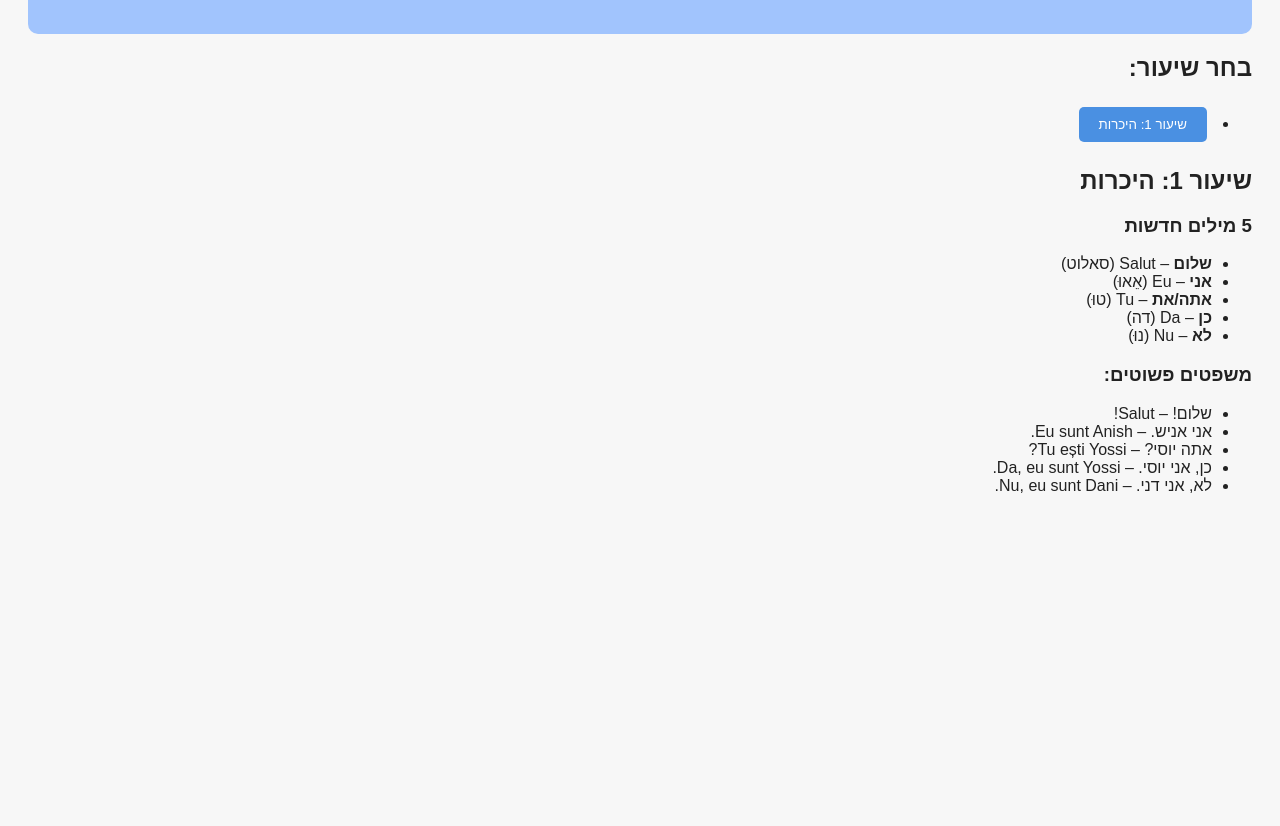
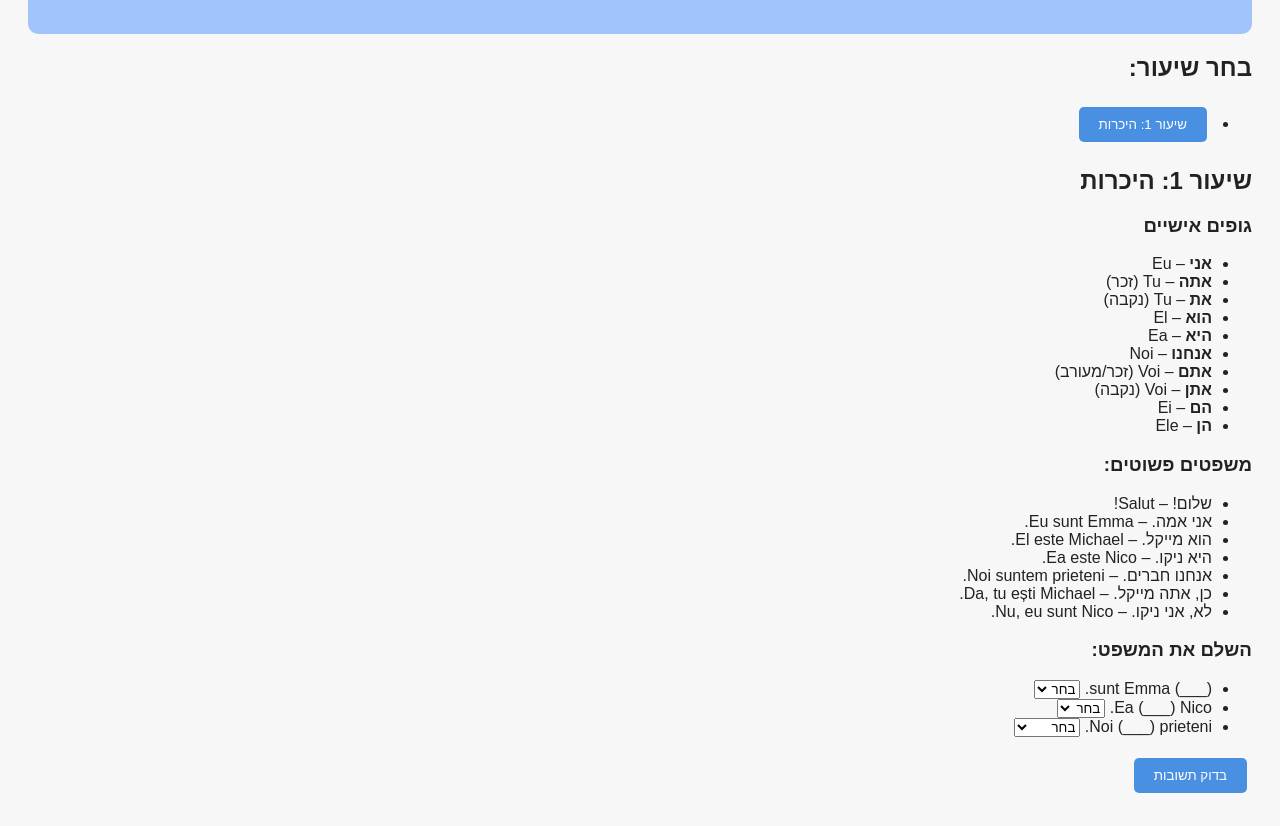
Before and after one commit to AmitYos/Romanin_app, a plain HTML site: page index.html in a window 1280 px wide. Both pictures are taken after a click on the button "שיעור 1: היכרות". Shown: the part 104-930 px from the top of the page. Before the commit the page ends 800 px from the top, so only its background shows below. Drawn offline with Linux system fonts and the light colour scheme.

Commit message:
Add files via upload

```diff
--- a/app.js
+++ b/app.js
@@ -1,24 +1,94 @@
-function loadLesson(num) {
+let lessonVisible = false;
+
+function toggleLesson(num) {
+  lessonVisible = !lessonVisible;
   const lessonContent = document.getElementById('lesson-content');
+  lessonContent.innerHTML = lessonVisible ? getLessonContent(num) : '';
+}
+
+function getLessonContent(num) {
   if (num === 1) {
-    lessonContent.innerHTML = `
+    return `
       <h2>שיעור 1: היכרות</h2>
-      <h3>5 מילים חדשות</h3>
+      <h3>גופים אישיים</h3>
       <ul>
-        <li><b>שלום</b> – Salut (סאלוט)</li>
-        <li><b>אני</b> – Eu (אֵאוּ)</li>
-        <li><b>אתה/את</b> – Tu (טוּ)</li>
-        <li><b>כן</b> – Da (דה)</li>
-        <li><b>לא</b> – Nu (נוּ)</li>
+        <li><b>אני</b> – Eu</li>
+        <li><b>אתה</b> – Tu (זכר)</li>
+        <li><b>את</b> – Tu (נקבה)</li>
+        <li><b>הוא</b> – El</li>
+        <li><b>היא</b> – Ea</li>
+        <li><b>אנחנו</b> – Noi</li>
+        <li><b>אתם</b> – Voi (זכר/מעורב)</li>
+        <li><b>אתן</b> – Voi (נקבה)</li>
+        <li><b>הם</b> – Ei</li>
+        <li><b>הן</b> – Ele</li>
       </ul>
+
       <h3>משפטים פשוטים:</h3>
       <ul>
         <li>שלום! – Salut!</li>
-        <li>אני אניש. – Eu sunt Anish.</li>
-        <li>אתה יוסי? – Tu ești Yossi?</li>
-        <li>כן, אני יוסי. – Da, eu sunt Yossi.</li>
-        <li>לא, אני דני. – Nu, eu sunt Dani.</li>
+        <li>אני אמה. – Eu sunt Emma.</li>
+        <li>הוא מייקל. – El este Michael.</li>
+        <li>היא ניקו. – Ea este Nico.</li>
+        <li>אנחנו חברים. – Noi suntem prieteni.</li>
+        <li>כן, אתה מייקל. – Da, tu ești Michael.</li>
+        <li>לא, אני ניקו. – Nu, eu sunt Nico.</li>
       </ul>
+
+      <h3>השלם את המשפט:</h3>
+      <ul id="quiz">
+        <li>
+          (___) sunt Emma.
+          <select>
+            <option value="">בחר</option>
+            <option value="Eu">Eu</option>
+            <option value="El">El</option>
+            <option value="Ea">Ea</option>
+          </select>
+        </li>
+        <li>
+          Ea (___) Nico.
+          <select>
+            <option value="">בחר</option>
+            <option value="sunt">sunt</option>
+            <option value="este">este</option>
+            <option value="ești">ești</option>
+          </select>
+        </li>
+        <li>
+          Noi (___) prieteni.
+          <select>
+            <option value="">בחר</option>
+            <option value="suntem">suntem</option>
+            <option value="sunt">sunt</option>
+            <option value="este">este</option>
+          </select>
+        </li>
+      </ul>
+      <button onclick="checkAnswers()">בדוק תשובות</button>
     `;
   }
+  return '';
 }
+
+function checkAnswers() {
+  const quiz = document.querySelectorAll('#quiz li');
+  const answers = ['Eu', 'este', 'suntem'];
+
+  quiz.forEach((item, index) => {
+    const select = item.querySelector('select');
+    const existing = item.querySelector('span');
+
+    if (existing) existing.remove();
+
+    const result = document.createElement('span');
+    if (select.value === answers[index]) {
+      result.textContent = ' ✔️';
+      result.className = 'correct';
+    } else {
+      result.textContent = ' ✖️';
+      result.className = 'incorrect';
+    }
+    item.appendChild(result);
+  });
+}
--- a/index.html
+++ b/index.html
@@ -16,7 +16,7 @@
     <section id="lesson-list">
       <h2>בחר שיעור:</h2>
       <ul>
-        <li><button onclick="loadLesson(1)">שיעור 1: היכרות</button></li>
+        <li><button onclick="toggleLesson(1)">שיעור 1: היכרות</button></li>
       </ul>
     </section>
 
--- a/style.css
+++ b/style.css
@@ -26,3 +26,13 @@ button {
 button:hover {
   background-color: #357ab7;
 }
+
+.correct {
+  color: green;
+  font-weight: bold;
+}
+
+.incorrect {
+  color: red;
+  font-weight: bold;
+}
```
